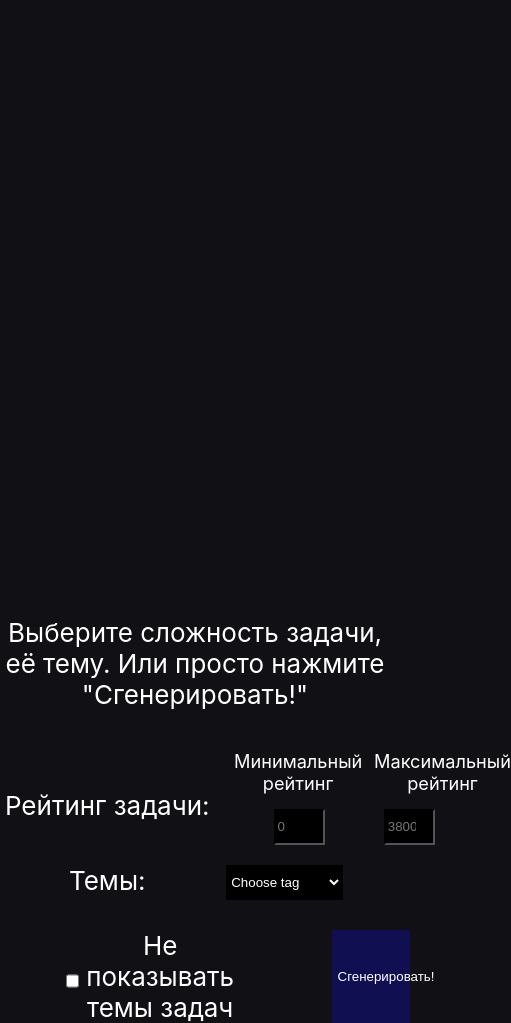
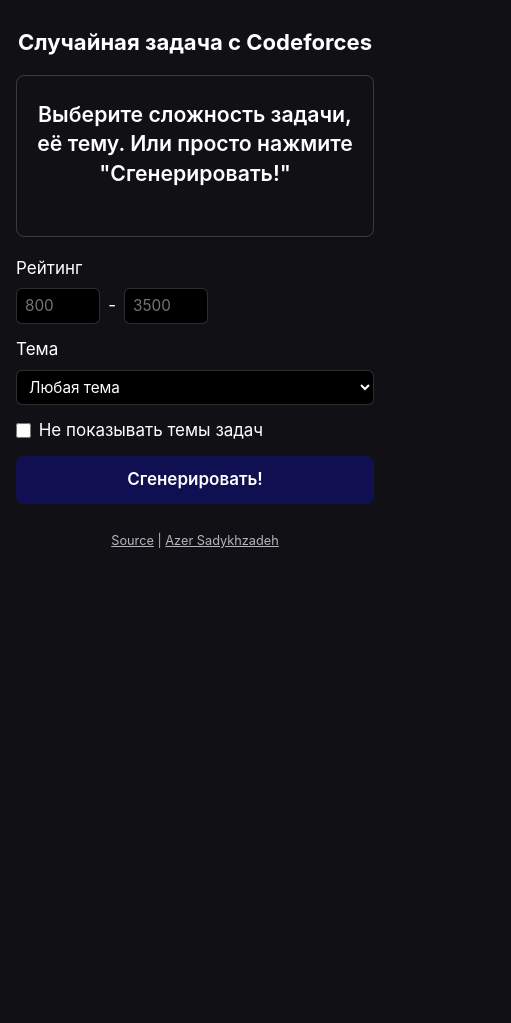
Before and after one commit to Sadykhzadeh/random-cf-problem, a website with bundled scripts: page index.html in a window 390 px wide. Shown: the whole page, 511 px wide, since content can reach past the window. After the commit the page ends 844 px from the top, so only its background shows below. Built offline with nearby package versions, Linux system fonts and the light colour scheme; no server answers.

Commit message:
Lay the page out as one column that fits any screen
The page was positioned with a 50% top offset, a fixed 15em height and
percentage margins. On a 1280x900 window the Generate button sat below
the fold under a screenful of empty space; on a 375 px phone the page
was 487 px wide and the controls ran off the right edge. The problem
link kept the browser's default blue on #111115, about 2.3:1.

It is one centred column now: the drawn problem in a card at the top,
then the form, then a footer. Measured in headless Chrome, the button's
bottom edge is at 500 px on the 1280x900 window and 507 px on a 375x812
phone, and the document is exactly as wide as the screen in both.

- The card keeps room for its three lines from the start, so a draw
  does not shift the form, and it is an aria-live region, so the drawn
  problem is announced.
- The controls are a real <form>: Enter in any field draws. The rating
  fields are labelled as a group; "Choose tag" is "any topic" with an
  empty value instead of a magic English string.
- The problem shows its id, and its rating in the colour of the
  Codeforces rank it falls in, with how many people solved it - taken
  from the problemset answer the page already has.
- A visible focus outline, and a footer linking the source.

rankClass() is in modules/problems.js with a test for each boundary.

```diff
--- a/index.html
+++ b/index.html
@@ -23,30 +23,43 @@
 </head>
 
 <body>
-    <div id="name">Выберите сложность задачи, её тему. Или просто нажмите "Сгенерировать!"</div>
-    <div class="oneLine">
-        <label id="min_num_text" for="min_num">Минимальный рейтинг</label>
-        <label id="max_num_text" for="max_num">Максимальный рейтинг</label>
+    <main>
+        <h1>Случайная задача с Codeforces</h1>
+        <!-- The drawn problem. Its lines are always there, so drawing one does
+             not push the form around, and it is announced when it changes. -->
+        <section id="result" aria-live="polite">
+            <p id="name">Выберите сложность задачи, её тему. Или просто нажмите "Сгенерировать!"</p>
+            <p id="rating"></p>
+            <p id="tags"></p>
+        </section>
+        <form id="form">
+            <div class="field">
+                <span class="label" id="rating_label">Рейтинг</span>
+                <span class="range" role="group" aria-labelledby="rating_label">
+                    <label class="visually-hidden" id="min_num_text" for="min_num">Минимальный рейтинг</label>
+                    <input type="number" id="min_num" placeholder="800" min="0" max="3800" step="100" inputmode="numeric">
+                    <span aria-hidden="true">-</span>
+                    <label class="visually-hidden" id="max_num_text" for="max_num">Максимальный рейтинг</label>
+                    <input type="number" id="max_num" placeholder="3500" min="0" max="3800" step="100" inputmode="numeric">
+                </span>
             </div>
-    <div class="oneLine up">
-        <div id="rating">Рейтинг задачи: </div>
-        <div class="oneLine">
-            <input type="number" id="min_num" placeholder="0" min="0" max="3800" step="100">
-            <input type="number" id="max_num" placeholder="3800" min="0" max="3800" step="100">
-        </div>
-    </div>
-    <div class="oneLine">
-        <div id="tags">Темы: </div>
-        <select id="choose" aria-labelledby="tags">
-            <option id="choose-child">Choose tag</option>
+            <div class="field">
+                <label class="label" id="choose_label" for="choose">Тема</label>
+                <select id="choose">
+                    <option id="choose-child" value="">Любая тема</option>
                 </select>
             </div>
-    <div class="oneLine down">
+            <div class="field check">
                 <input type="checkbox" id="doNotShowTags">
                 <label id="doNotShowTags-label" for="doNotShowTags">Не показывать темы задач</label>
-        <button type="button" id="start">Сгенерировать!</button>
             </div>
+            <button type="submit" id="start">Сгенерировать!</button>
+        </form>
+    </main>
+    <footer>
         <p id="dataStatus" hidden><span id="dataSummary"></span> <button type="button" id="refreshData">Обновить</button></p>
+        <p><a href="https://got.az/azer/random-cf-problem">Source</a> | <a href="https://azer.one">Azer Sadykhzadeh</a></p>
+    </footer>
     <script type="module" src="script.js"></script>
 </body>
 
--- a/modules/problems.js
+++ b/modules/problems.js
@@ -49,5 +49,17 @@
         min <= problem.rating && problem.rating <= max &&
         (!tag || problem.tags.includes(tag)))
 
+// Which Codeforces rank colour a rating is shown in.
+export const rankClass = (rating) => {
+    if (typeof rating !== "number") return ""
+    if (rating < 1200) return "rank-newbie"
+    if (rating < 1400) return "rank-pupil"
+    if (rating < 1600) return "rank-specialist"
+    if (rating < 1900) return "rank-expert"
+    if (rating < 2100) return "rank-cm"
+    if (rating < 2400) return "rank-master"
+    return "rank-gm"
+}
+
 export const pickOne = (list, random = Math.random) =>
     list.length ? list[Math.floor(random() * list.length)] : undefined
--- a/script.js
+++ b/script.js
@@ -10,6 +10,7 @@
     matchingProblems,
     packProblemset,
     pickOne,
+    rankClass,
     unpackProblemset
 } from "./modules/problems.js"
 
@@ -139,6 +140,8 @@
 
 loadProblemset().catch((error) => console.error(error))
 
+const solvedFormat = new Intl.NumberFormat("ru")
+
 function showProblem(problem, showTags) {
     // Built as nodes instead of an innerHTML string: the name comes from the
     // API and may contain & or <, which used to land in markup as-is.
@@ -150,11 +153,18 @@
     // attribute, and carried no rel - a _blank target without noopener hands
     // the opened page a handle back to this one.
     link.rel = "noopener noreferrer"
-    link.textContent = problem.name
+    link.textContent = `${problem.contestId}${problem.index}. ${problem.name}`
     nameEl.replaceChildren(link)
 
-    ratingEl.textContent = "Рейтинг задачи: " +
-        (problem.rating === undefined ? "Неизвестно" : problem.rating)
+    // The rating in the colour of its Codeforces rank, and how many people
+    // solved the problem, which says more about it than the rating alone.
+    const rating = document.createElement("span")
+    rating.className = `rated ${rankClass(problem.rating)}`
+    rating.textContent = problem.rating === undefined ? "Неизвестно" : problem.rating
+    ratingEl.replaceChildren("Рейтинг задачи: ", rating)
+    if (problem.solvedCount !== undefined) {
+        ratingEl.append(` · решили ${solvedFormat.format(problem.solvedCount)}`)
+    }
 
     if (!problem.tags.length) tagsEl.textContent = "Не найдено тем этой задачи"
     else if (showTags) {
@@ -162,7 +172,9 @@
     } else tagsEl.textContent = "Темы мы не показываем :D"
 }
 
-byId("start").addEventListener("click", async () => {
+// A real form, so Enter in any field draws too.
+byId("form").addEventListener("submit", async (event) => {
+    event.preventDefault()
     disableAll()
     nameEl.textContent = "Идёт поиск задач..."
     ratingEl.textContent = "Рейтинг задачи: [загрузка]"
@@ -185,7 +197,7 @@
         return
     }
 
-    const tagValue = chooseEl.value === "Choose tag" ? "" : chooseEl.value
+    const tagValue = chooseEl.value
 
     try {
         if (!problemset) nameEl.textContent = "Загружаю список задач с Codeforces..."
--- a/styles/styles.css
+++ b/styles/styles.css
@@ -1,112 +1,214 @@
+/* One column that fits a phone and stays readable on a wide screen. The old
+   layout pushed everything below a 50% offset with percentage margins, so
+   on a 1280x900 window the button sat under the fold and on a phone the
+   page was 487 px wide. */
+:root {
+    --bg: #111115;
+    --fg: #ffffff;
+    --muted: #b4b4bd;
+    --edge: rgba(255, 255, 255, 0.18);
+    --field: #000000;
+    --button: #0f0f52;
+    --button-hover: #1212cd;
+    /* Codeforces' own rank colours, tuned to read on this background. */
+    --rank-newbie: #a3a3a3;
+    --rank-pupil: #5ccf5c;
+    --rank-specialist: #3cc7bd;
+    --rank-expert: #8a9bff;
+    --rank-cm: #d77ad7;
+    --rank-master: #ffa53d;
+    --rank-gm: #ff6161;
+}
+
+* {
+    box-sizing: border-box
+}
+
 html,
 body {
+    margin: 0;
+    background-color: var(--bg);
+    color: var(--fg);
     font-family: -apple-system, BlinkMacSystemFont, 'Segoe UI', Roboto, Oxygen, Ubuntu, Cantarell, 'Open Sans', 'Helvetica Neue', sans-serif;
-    font-size: 26px;
-    height: 15em;
-    background-color: #111115;
-    color: white;
-    margin: 0;
-    position: relative;
-    top: 50%;
+    font-size: 20px;
+    line-height: 1.4
+}
+
+main,
+footer {
+    max-width: 34rem;
+    margin: 0 auto;
+    padding: 0 16px
+}
+
+h1 {
+    font-size: 1.3em;
+    margin: 1.2em 0 0.8em;
     text-align: center
 }
 
-.oneLine {
-    display: flex;
-    max-width: 100%;
-    height: auto;
-    margin-top: 20px
+a {
+    color: var(--fg)
 }
 
-.up {
-    margin-top: -1%
+:focus-visible {
+    outline: 2px solid var(--fg);
+    outline-offset: 2px
 }
 
-.down {
-    margin-top: 30px
+.visually-hidden {
+    position: absolute;
+    width: 1px;
+    height: 1px;
+    margin: -1px;
+    padding: 0;
+    overflow: hidden;
+    clip: rect(0 0 0 0);
+    white-space: nowrap;
+    border: 0
+}
+
+/* Room for a two-line name, the rating and the tags is kept from the start,
+   so a draw does not shift the form below it. */
+#result {
+    min-height: 9.5em;
+    padding: 16px 20px;
+    border: 1px solid var(--edge);
+    border-radius: 8px;
+    text-align: center
+}
+
+#result p {
+    margin: 0.35em 0
+}
+
+#name {
+    font-size: 1.25em;
+    font-weight: 600
 }
 
 #rating,
 #tags {
-    display: inline-block;
-    width: 55%
+    color: var(--muted)
 }
 
-#doNotShowTags,
-#doNotShowTags-label,
-#start {
-    display: inline-block
+.rated {
+    font-weight: 700
 }
 
-#doNotShowTags {
-    margin-left: 17%;
-    margin-top: 12px
+.rank-newbie { color: var(--rank-newbie) }
+.rank-pupil { color: var(--rank-pupil) }
+.rank-specialist { color: var(--rank-specialist) }
+.rank-expert { color: var(--rank-expert) }
+.rank-cm { color: var(--rank-cm) }
+.rank-master { color: var(--rank-master) }
+.rank-gm { color: var(--rank-gm) }
+
+#form {
+    margin-top: 20px
 }
 
-#doNotShowTags-label {
-    margin-right: 25%;
-    margin-left: 1%
+.field {
+    display: flex;
+    align-items: center;
+    flex-wrap: wrap;
+    gap: 8px 12px;
+    margin-bottom: 14px
 }
 
-#min_num,
-#max_num {
-    max-width: 30%;
-    height: 30px;
-    margin-top: -1%;
-    background-color: black;
-    color: white;
-    border-color: black;
-    margin-left: 41%
+.label {
+    min-width: 6em
 }
 
-#min_num_text,
-#max_num_text {
-    font-size: 0.7em
+.range {
+    display: inline-flex;
+    align-items: center;
+    gap: 8px
 }
 
-#min_num_text {
-    margin-left: 60%
+input[type="number"],
+select {
+    background-color: var(--field);
+    color: var(--fg);
+    border: 1px solid var(--edge);
+    border-radius: 6px;
+    font: inherit;
+    font-size: 0.9em;
+    padding: 6px 8px
 }
 
-#max_num_text {
-    margin-left: 3%
+input[type="number"] {
+    width: 5.5em
 }
 
-#user-res {
-    width: 60%
+select {
+    flex: 1;
+    min-width: 0
 }
 
-#choose {
-    width: 30%;
-    height: 35px;
-    margin-left: 3%
+.check {
+    gap: 8px
 }
 
-#choose,
-#choose-child {
-    background-color: black;
-    border-color: black;
-    color: white
+.check input {
+    width: 1.1em;
+    height: 1.1em;
+    margin: 0
 }
 
 #start {
-    width: 20%;
-    background-color: #0f0f52;
-    color: white;
-    border: #0f0f52
+    display: block;
+    width: 100%;
+    margin-top: 6px;
+    padding: 12px;
+    font: inherit;
+    font-weight: 600;
+    color: #ffffff;
+    background-color: var(--button);
+    border: 0;
+    border-radius: 8px;
+    cursor: pointer;
+    transition: background-color 0.3s
 }
 
 #start:hover {
-    background-color: #1212cd;
-    color: white;
-    border: #1212cd;
-    transition: 1.5s
+    background-color: var(--button-hover)
 }
 
-#start:not(:hover) {
-    transition: 1s
+#start:disabled {
+    cursor: progress;
+    opacity: 0.75
 }
 
-#name {
-    padding-bottom: 20px
+footer {
+    margin-top: 28px;
+    padding-bottom: 24px;
+    font-size: 0.75em;
+    color: var(--muted);
+    text-align: center
 }
+
+footer a {
+    color: var(--muted)
+}
+
+#refreshData {
+    background: none;
+    border: 0;
+    padding: 0;
+    font: inherit;
+    color: inherit;
+    text-decoration: underline;
+    cursor: pointer
+}
+
+@media (max-width: 480px) {
+    html,
+    body {
+        font-size: 17px
+    }
+
+    .label {
+        min-width: 100%
+    }
+}
```
Also changed, not shown: test/problems.test.js (+14 -0 lines). Lines whose indentation alone changed are shown as unchanged.
